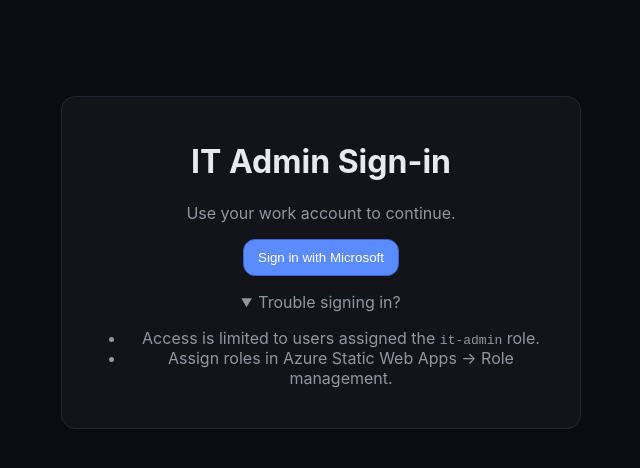
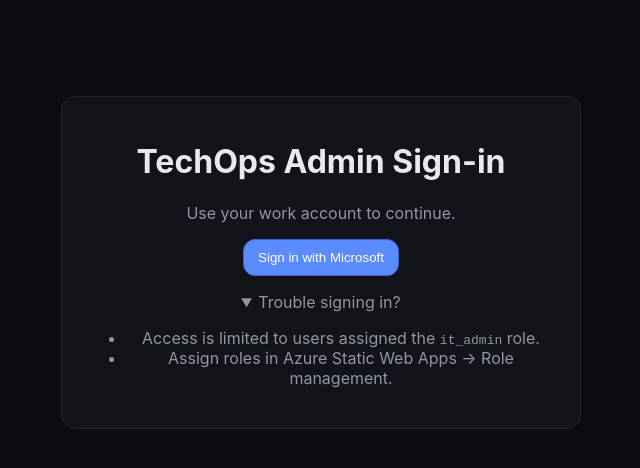
Before and after one commit to reckman-cloud/employee-admin-app, a React (Vite) app in the folder client/: page /signin in a window 1280 px wide. Both pictures are taken after a click on the heading "Trouble signing in?". Shown: the top 468 px of the page, without its empty margins (319-959 px from the left). Built offline with nearby package versions, Linux system fonts and the light colour scheme.

Commit message:
Update role and Sign in Display

```diff
--- a/client/src/screens/SignIn.jsx
+++ b/client/src/screens/SignIn.jsx
@@ -2,13 +2,13 @@
 export default function SignIn(){
   return (
     <div className="center card" aria-labelledby="signin-title">
-      <h1 id="signin-title">IT Admin Sign-in</h1>
+      <h1 id="signin-title">TechOps Admin Sign-in</h1>
       <p className="muted">Use your work account to continue.</p>
       <p><a href="/login"><button className="primary">Sign in with Microsoft</button></a></p>
       <details style={{marginTop:12}}>
         <summary className="muted">Trouble signing in?</summary>
         <ul className="muted">
-          <li>Access is limited to users assigned the <code>it-admin</code> role.</li>
+          <li>Access is limited to users assigned the <code>it_admin</code> role.</li>
           <li>Assign roles in Azure Static Web Apps → Role management.</li>
         </ul>
       </details>
```
